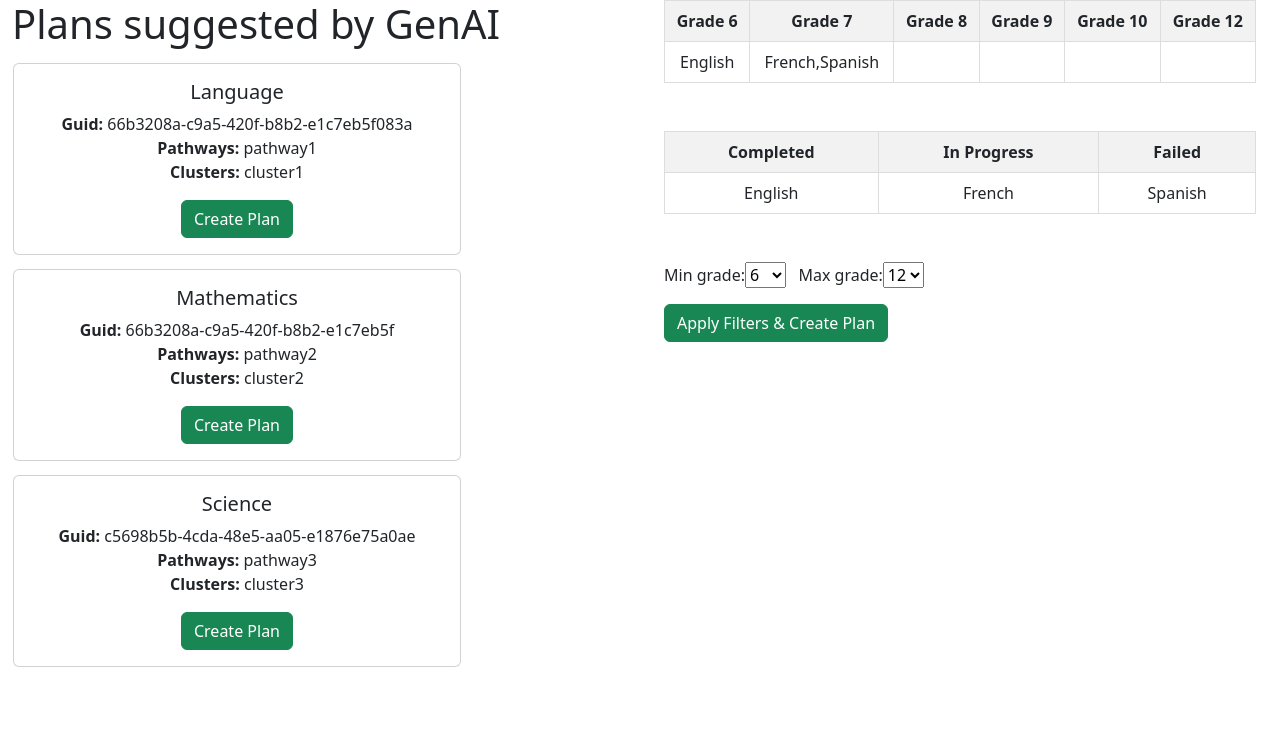
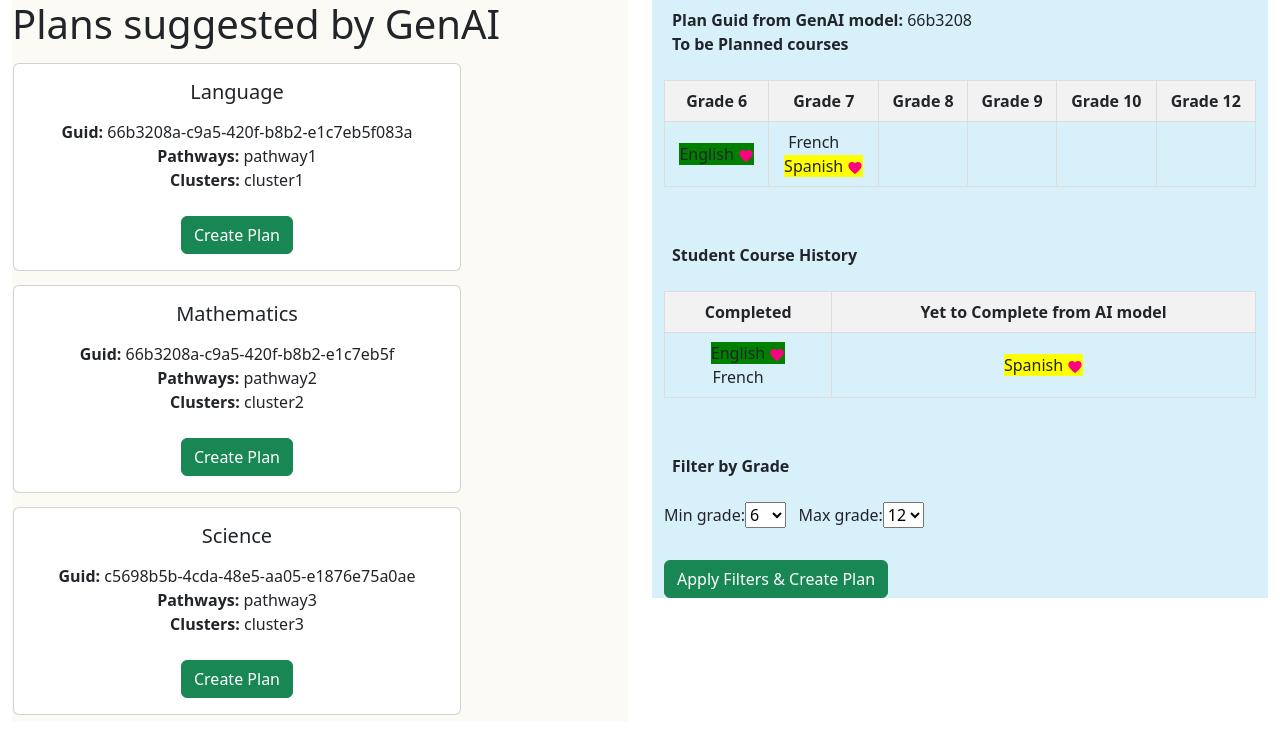
Before and after one commit to karthikpower/hackathon-UI, a React (Create React App) app: page / in a window 1280 px wide. Both pictures are taken after a click on the button 320 px from the left and 159 px from the top of the page. Shown: the top 754 px of the page. Built offline with nearby package versions, Linux system fonts and the light colour scheme.

Commit message:
added icon and background color

```diff
--- a/package.json
+++ b/package.json
@@ -16,6 +16,7 @@
     "react": "^18.2.0",
     "react-bootstrap": "^2.9.1",
     "react-dom": "^18.2.0",
+    "react-icons": "^4.12.0",
     "react-scripts": "5.0.1",
     "typescript": "^4.9.5",
     "web-vitals": "^2.1.4"
--- a/src/App.css
+++ b/src/App.css
@@ -84,3 +84,7 @@
   box-shadow: 0px 0px 10px rgba(0, 0, 0, 0.1);
   /* Optional: Add a subtle shadow */
 }
+
+p {
+  padding: 8px;
+}
--- a/src/api/MockData/plan.js
+++ b/src/api/MockData/plan.js
@@ -9,19 +9,21 @@
                 "name": "English",
                 "id": 'L1',
                 "grade": 6,
-                "status": "Completed"
+                "status": "Completed",
+                "favourite": true
             },
             {
                 "name": "French",
                 "id": 'L2',
                 "grade": 7,
-                "status": "In Progress"
+                "status": "Completed"
             },
             {
                 "name": "Spanish",
                 "id": 'L3',
                 "grade": 7,
-                "status": "Failed"
+                "status": "Yet to Complete",
+                "favourite": true
             }
         ]
     },
@@ -57,7 +59,7 @@
                 "name": "Biology",
                 "id": 'S1',
                 "grade": 8,
-                "status": "Failed"
+                "status": "Yet to Complete"
             },
             {
                 "name": "Physics",
--- a/src/components/Slider.tsx
+++ b/src/components/Slider.tsx
@@ -3,9 +3,10 @@
 
 interface SliderProps {
     options: number[];
+    title: string;
 }
 
-const Slider: React.FC<SliderProps> = ({options }) => {
+const Slider: React.FC<SliderProps> = ({title, options }) => {
     const handleSelectMinGrade = (option: any) => {
         option = parseInt(option)
         if (option >= maxGrade) {
@@ -33,6 +34,7 @@
 
     return (
         <div>
+            <p style={{ fontWeight: 'bold', alignContent: 'center'}}>{title}</p>
             <label>Min grade: </label>
             <select
                 value={minGrade}
--- a/src/pages/Plan/filterOptions.tsx
+++ b/src/pages/Plan/filterOptions.tsx
@@ -7,11 +7,13 @@
 import Col from 'react-bootstrap/Col';
 import Slider from '../../components/Slider';
 import Button from 'react-bootstrap/Button';
+import { MdOutlineFavorite } from "react-icons/md";
 
 let grades = _.uniq(_.flatMap(planOptions, 'courses').map(course => course.grade));
 grades = [...grades].sort((a, b) => a - b);
 
 interface CourseProps {
+    planGuid: any;
     getCourseId: any;
     courses: any;
     coursesByGrade: any;
@@ -29,6 +31,7 @@
 
 const FilterOptions: React.FC<FilterOptionsProps> = ({ getCourseId }) => {
     const planGuid = useContext(PlanContext);
+    const partialId = planGuid.slice(0, 7);
     const plan = planOptions.find(plan => plan.guid === planGuid);
     const courses = plan?.courses;
     const coursesByGrade = _.groupBy(plan?.courses, 'grade');
@@ -36,22 +39,26 @@
 
     return (planGuid ?
         (
+            <div style={{ backgroundColor: '#D8F0FA' }}>
                 <Container fluid>
                     <Row>
-                    <Col xs={12}><DisplayPlan getCourseId={getCourseId} courses={courses} coursesByGrade={coursesByGrade} /></Col>
+                        <Col xs={12}><DisplayPlan planGuid={partialId} getCourseId={getCourseId} courses={courses} coursesByGrade={coursesByGrade} /></Col>
                         <Col xs={12}><ContextTable getCourseId={getCourseId} courses={courses} coursesByStatus={coursesByStatus} /></Col>
-                    <Col xs={12}><Slider options={[6, 7, 8, 9, 10, 11, 12]} /></Col>
+                        <Col xs={12}><Slider title={'Filter by Grade'} options={[6, 7, 8, 9, 10, 11, 12]} /></Col>
                         <Col xs={12}><Button variant="success">Apply Filters & Create Plan</Button></Col>
                     </Row>
                 </Container>
+            </div>
+
         ): <></>
     );
 
 }
-const DisplayPlan: React.FC<CourseProps> = ({ getCourseId, courses, coursesByGrade }) => {
+const DisplayPlan: React.FC<CourseProps> = ({ planGuid, getCourseId, courses, coursesByGrade }) => {
 
     return (
         <div>
+            <p style={{ fontWeight: 'bold' }}>Plan Guid from GenAI model: <span style={{fontWeight: 'normal'}}>{planGuid}</span><br/>To be Planned courses</p>
             <table style={{ borderCollapse: 'collapse', width: '100%' }}>
                 <thead>
                     <tr>
@@ -70,14 +77,17 @@
                                 {coursesByGrade[grade]
                                     ? coursesByGrade[grade]
                                         .filter((course: { id: any; }) => courses!.some((planCourse: { id: any; }) => planCourse.id === course.id))
-                                        .map((course: { id: React.Key | null | undefined; name: string | number | boolean | React.ReactElement<any, string | React.JSXElementConstructor<any>> | Iterable<React.ReactNode> | React.ReactPortal | null | undefined; }, index: number, array: string | any[]) => (
+                                        .map((course: { id: React.Key | null | undefined; name: string | null | undefined; favourite: string|boolean | null | undefined, status: string | null | undefined }, index: number, array: string | any[]) => (
                                             <span
                                                 key={course.id}
                                                 onClick={() => getCourseId(course.id)}
-                                                style={{ cursor: 'pointer' }}
+                                                style={{
+                                                    cursor: 'pointer',
+                                                    backgroundColor: (course.status === 'Completed' && course.favourite) ? 'green' : (course.status === 'Yet to Complete' && course.favourite)? 'yellow': '',
+                                                }}
                                             >
-                                                {course.name}
-                                                {index !== array.length - 1 && ','}
+                                                {course.name} {course.favourite ? <MdOutlineFavorite color='#FF007F' /> : <MdOutlineFavorite style={{opacity: 0.0}}/>}
+                                                 <br/>
                                             </span>
                                         ))
                                     : ''}
@@ -94,13 +104,15 @@
 };
 
 const ContextTable: React.FC<CourseStatusProps> = ({ getCourseId, courses, coursesByStatus }) => {
-    const courseStatus = ['Completed', 'In Progress', 'Failed'];
+    const courseStatus = ['Completed', 'Yet to Complete'];
+    const courseStatusHeader = ['Completed', 'Yet to Complete from AI model'];
     return (
         <div>
+            <p style={{fontWeight: 'bold'}}>Student Course History</p>
             <table style={{ borderCollapse: 'collapse', width: '100%' }}>
                 <thead>
                     <tr>
-                        {courseStatus.map((status) => (
+                        {courseStatusHeader.map((status) => (
                             <th key={status} style={headerCellStyle}>
                                 {status}
                             </th>
@@ -115,14 +127,17 @@
                                 {coursesByStatus[grade]
                                     ? coursesByStatus[grade]
                                         .filter((course: { id: any; }) => courses!.some((planCourse: { id: any; }) => planCourse.id === course.id))
-                                        .map((course: { id: React.Key | null | undefined; name: string | number | boolean | React.ReactElement<any, string | React.JSXElementConstructor<any>> | Iterable<React.ReactNode> | React.ReactPortal | null | undefined; }, index: number, array: string | any[]) => (
+                                        .map((course: { id: React.Key | null | undefined; name: string | null | undefined; favourite: string | boolean | null | undefined, status: string | null | undefined }, index: number, array: string | any[]) => (
                                             <span
                                                 key={course.id}
                                                 onClick={() => getCourseId(course.id)}
-                                                style={{ cursor: 'pointer' }}
+                                                style={{
+                                                    cursor: 'pointer',
+                                                    backgroundColor: (course.status === 'Completed' && course.favourite) ? 'green' : (course.status === 'Yet to Complete' && course.favourite) ? 'yellow' : '',
+}}
                                             >
-                                                {course.name}
-                                                {index !== array.length - 1 && ','}
+                                                {course.name} {course.favourite ? <MdOutlineFavorite color='#FF007F' /> : <MdOutlineFavorite style={{ opacity: 0.0 }} />}
+                                                <br />
                                             </span>
                                         ))
                                     : ''}
--- a/src/pages/PlanAI/planAI.tsx
+++ b/src/pages/PlanAI/planAI.tsx
@@ -14,6 +14,7 @@
 export const PlanGenAI: React.FC<PlanAIProps> = ({getPlanId }) => {
     return (
         <>
+            <div style={{ backgroundColor: '#FBFAF5'}}>
                 <h1> Plans suggested by GenAI</h1>
                 {planOptions.map((option) => (
                     <Row xs={1} >
@@ -23,18 +24,18 @@
                                     <Card.Title>{option.name}</Card.Title>
                                     <Card.Text>
                                         <label><span style={{ fontWeight: 'bold' }}>Guid:</span> {option.guid}</label>
-                                    <br/>
+                                        <br />
                                         <label><span style={{ fontWeight: 'bold' }}>Pathways:</span> {option.pathway}</label>
                                         <br />
                                         <label><span style={{ fontWeight: 'bold' }}>Clusters:</span> {option.cluster}</label>
                                     </Card.Text>
-                                <Button variant="success" onClick={(e) => {handlePlanCreation(e)}}>Create Plan</Button>
+                                    <Button variant="success" onClick={(e) => { handlePlanCreation(e) }}>Create Plan</Button>
                                 </Card.Body>
                             </Card>
                         </Button>
                     </Row>
                 ))}
-
+            </div>
         </>
     );
 }
```
Also changed, not shown: 1 other file (tests, documents, lock files or other folders). Lines whose indentation alone changed are shown as unchanged.
